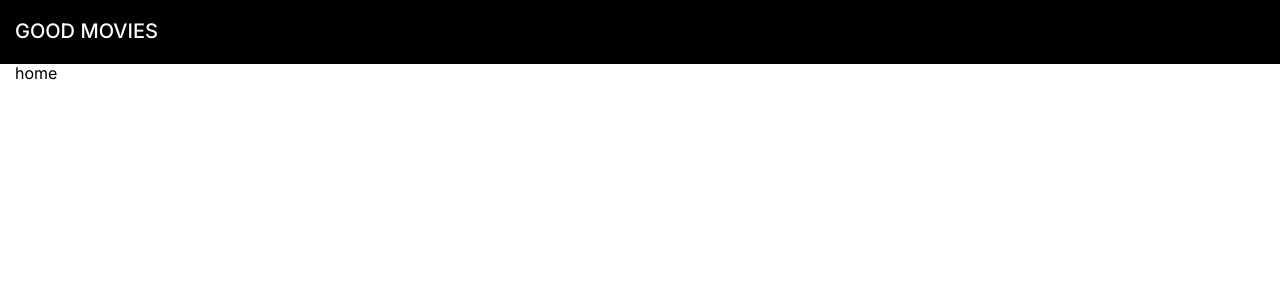
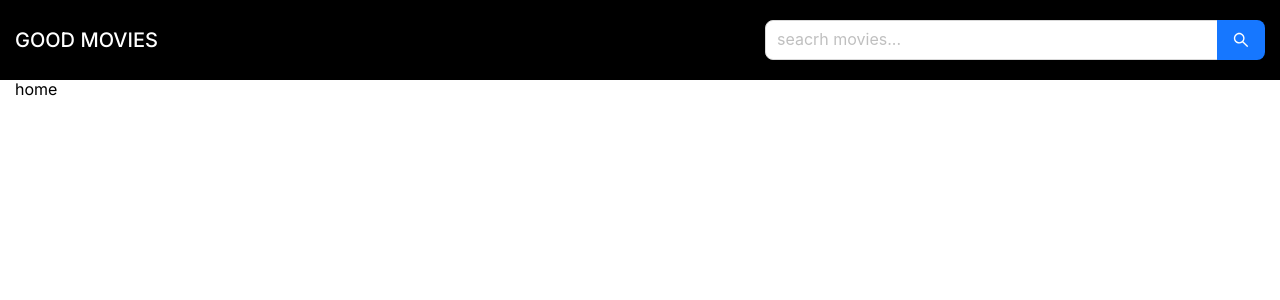
Before and after one commit to Abdurakhman20/avito-trainee-2024, a React (Create React App) app: page / in a window 1280 px wide. Shown: the top 300 px of the page. Built offline with nearby package versions, Linux system fonts and the light colour scheme.

Commit message:
feat: search component

```diff
--- a/public/index.html
+++ b/public/index.html
@@ -24,7 +24,7 @@
       work correctly both with client-side routing and a non-root public URL.
       Learn how to configure a non-root public URL by running `npm run build`.
     -->
-    <title>React App</title>
+    <title>Good Movies</title>
   </head>
   <body>
     <noscript>You need to enable JavaScript to run this app.</noscript>
--- a/src/components/Header/Header.module.css
+++ b/src/components/Header/Header.module.css
@@ -1,7 +1,6 @@
 .header {
   padding: 20px 0px;
   background-color: #000;
-  border-bottom: 1px solid rgba(0, 0, 0, 0.08);
 }
 .header_wrapper {
   display: flex;
@@ -11,7 +10,13 @@
 .logo {
   font-size: 2rem;
   font-weight: 500;
+  white-space: nowrap;
+  margin-right: 15px;
 }
 .link {
   color: #fff;
 }
+.search_input {
+  max-width: 500px;
+  width: 100%;
+}
--- a/src/components/Header/Header.tsx
+++ b/src/components/Header/Header.tsx
@@ -1,6 +1,7 @@
 import { Link } from "react-router-dom";
 
 import Wrapper from "../Wrapper/Wrapper";
+import Search from "../Search/Search";
 import s from "./Header.module.css";
 
 const Header = () => {
@@ -10,6 +11,9 @@ const Header = () => {
         <div className={s.logo}>
           <Link className={s.link} to="/">GOOD MOVIES</Link>
         </div>
+        <div className={s.search_input}>
+          <Search />
+        </div>
       </Wrapper>
     </header>
   );
--- /dev/null
+++ b/src/components/Search/Search.tsx
@@ -0,0 +1,11 @@
+import { Input } from 'antd';
+
+const Search = () => {
+  return (
+  <>
+    <Input.Search placeholder='seacrh movies...' size='large' enterButton />
+  </>
+  );
+}
+
+export default Search;
```
